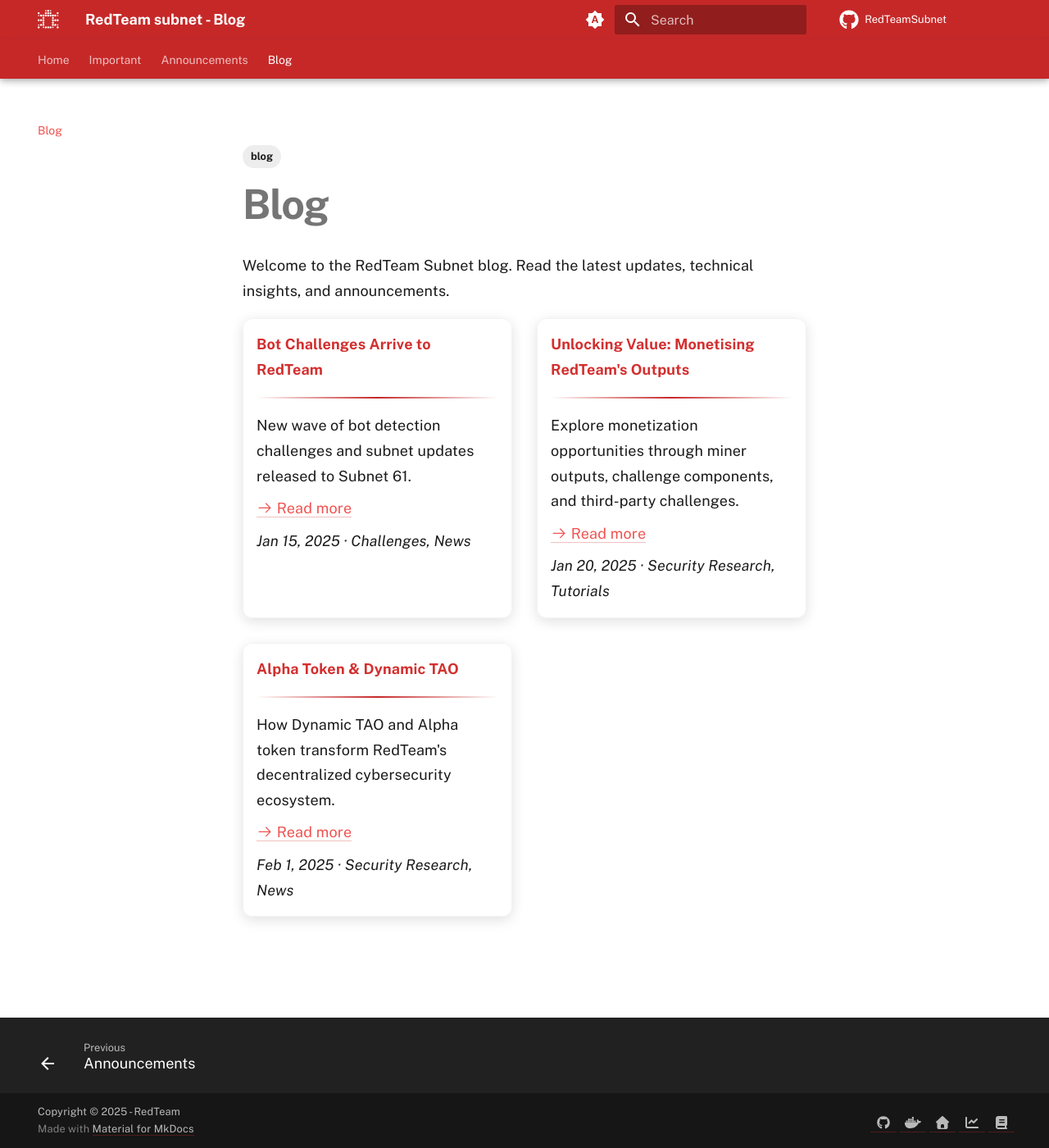
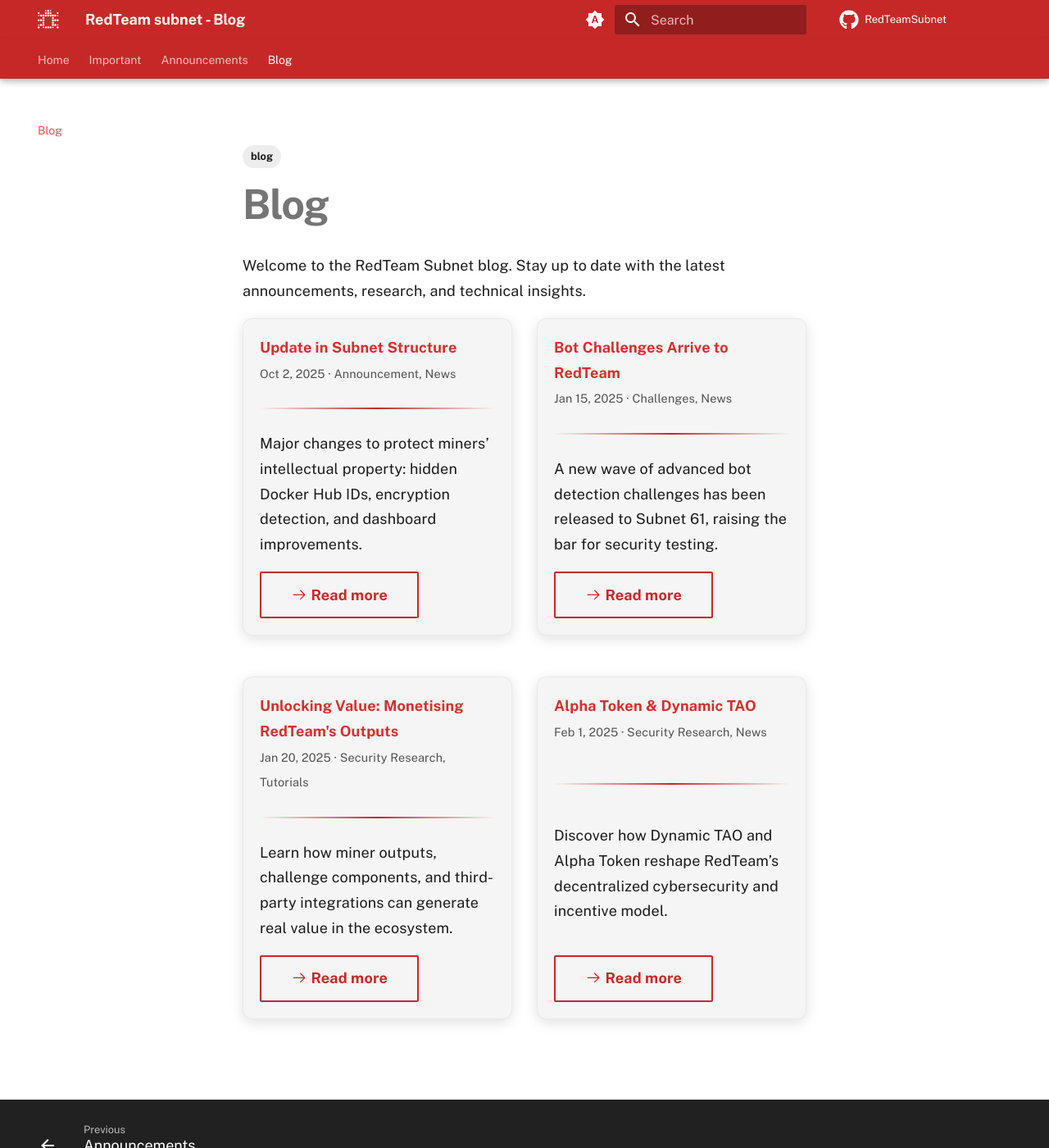
Before and after one commit to RedTeamSubnet/blog.theredteam.io, an MkDocs documentation site: the page built from docs/blog/index.md, in a window 1280 px wide and 1400 px high. Shown: the whole window at 82% size. Built offline with MkDocs 1.6.1 and Material for MkDocs 9.7.7, drawn with Linux system fonts in a browser that asks for light colours; a script that is not in the unit is left out.

Commit message:
feat: update blogs structure

```diff
--- a/docs/assets/css/custom.css
+++ b/docs/assets/css/custom.css
@@ -6,6 +6,18 @@
     --content-max-width: 1200px;
     --shadow-subtle: 0 2px 8px rgba(0, 0, 0, 0.08);
     --shadow-medium: 0 4px 16px rgba(0, 0, 0, 0.12);
+}
+/* Announcements grid: consistent card spacing and subtle borders */
+.md-typeset .grid.cards > ul > li {
+  display: flex;
+  flex-direction: column;
+  justify-content: space-between;
+  min-height: 200px;      /* adjust as needed */
+  padding: 1rem;
+  margin-bottom: 1rem;
+  border: 1px solid rgba(255,255,255,0.08);
+  border-radius: 6px;
+  background: var(--md-code-bg-color);
 }
 
 /* Card grid title styling - make titles red */
--- a/docs/blog/index.md
+++ b/docs/blog/index.md
@@ -4,38 +4,44 @@
 
 # Blog
 
-Welcome to the RedTeam Subnet blog. Read the latest updates, technical insights, and announcements.
+Welcome to the RedTeam Subnet blog. Stay up to date with the latest announcements, research, and technical insights.
 
 <div class="grid cards" markdown>
 
-- __Bot Challenges Arrive to RedTeam__
+-   **Update in Subnet Structure**
+    <small>Oct 2, 2025 · Announcement, News</small>
 
     ---
 
-    New wave of bot detection challenges and subnet updates released to Subnet 61.
+    Major changes to protect miners’ intellectual property: hidden Docker Hub IDs, encryption detection, and dashboard improvements.
 
-    [:octicons-arrow-right-24: Read more](posts/bot-detection-challenges.md)
+    [:octicons-arrow-right-24: Read more](posts/an.structure-update.md){ .md-button }
 
-    _Jan 15, 2025 · Challenges, News_
-
-- __Unlocking Value: Monetising RedTeam's Outputs__
+-   **Bot Challenges Arrive to RedTeam**
+    <small>Jan 15, 2025 · Challenges, News</small>
 
     ---
 
-    Explore monetization opportunities through miner outputs, challenge components, and third-party challenges.
+    A new wave of advanced bot detection challenges has been released to Subnet 61, raising the bar for security testing.
 
-    [:octicons-arrow-right-24: Read more](posts/monetization-opportunities.md)
+    [:octicons-arrow-right-24: Read more](posts/bot-detection-challenges.md){ .md-button }
 
-    _Jan 20, 2025 · Security Research, Tutorials_
-
-- __Alpha Token & Dynamic TAO__
+-   **Unlocking Value: Monetising RedTeam's Outputs**
+    <small>Jan 20, 2025 · Security Research, Tutorials</small>
 
     ---
 
-    How Dynamic TAO and Alpha token transform RedTeam's decentralized cybersecurity ecosystem.
+    Learn how miner outputs, challenge components, and third-party integrations can generate real value in the ecosystem.
 
-    [:octicons-arrow-right-24: Read more](posts/dynamic-tao-alpha-token.md)
+    [:octicons-arrow-right-24: Read more](posts/monetization-opportunities.md){ .md-button }
 
-    _Feb 1, 2025 · Security Research, News_
+-   **Alpha Token & Dynamic TAO**
+    <small>Feb 1, 2025 · Security Research, News</small>
+
+    ---
+
+    Discover how Dynamic TAO and Alpha Token reshape RedTeam’s decentralized cybersecurity and incentive model.
+
+    [:octicons-arrow-right-24: Read more](posts/dynamic-tao-alpha-token.md){ .md-button }
 
 </div>
```
Also changed, not shown: docs/announcements/index.md (+8 -10 lines), docs/blog/posts/an.structure-update.md (+3 -2 lines), docs/important/index.md (+9 -11 lines).
